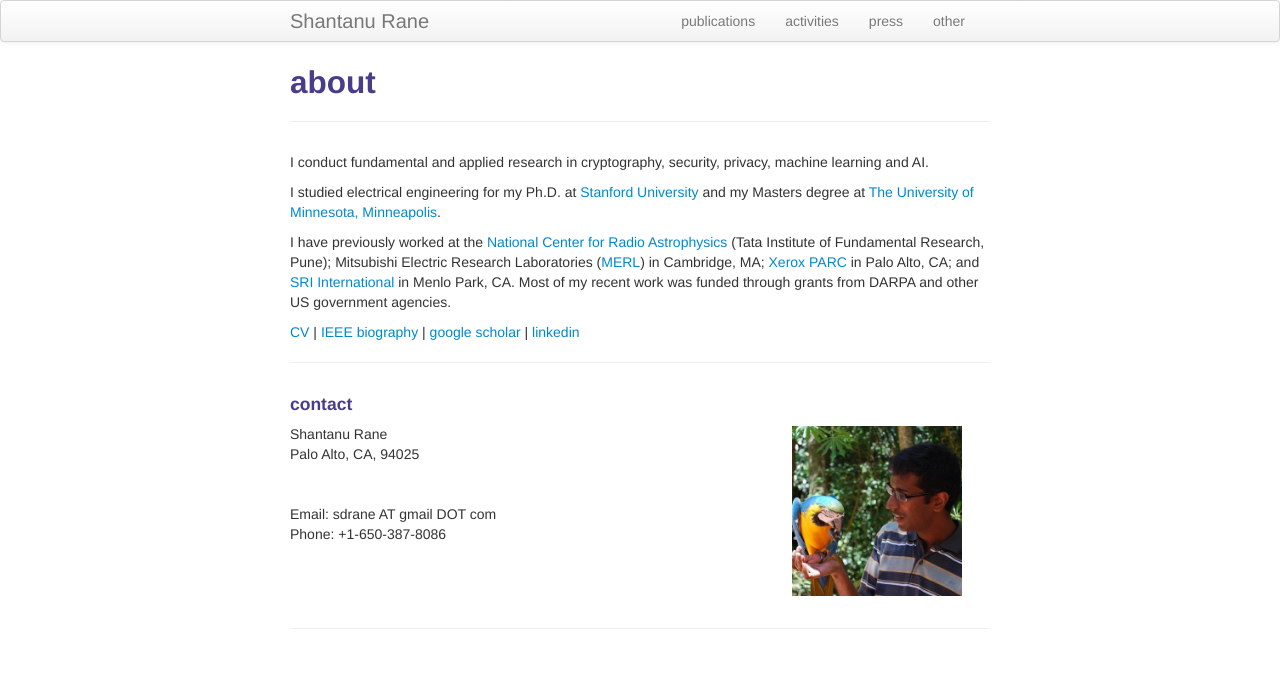
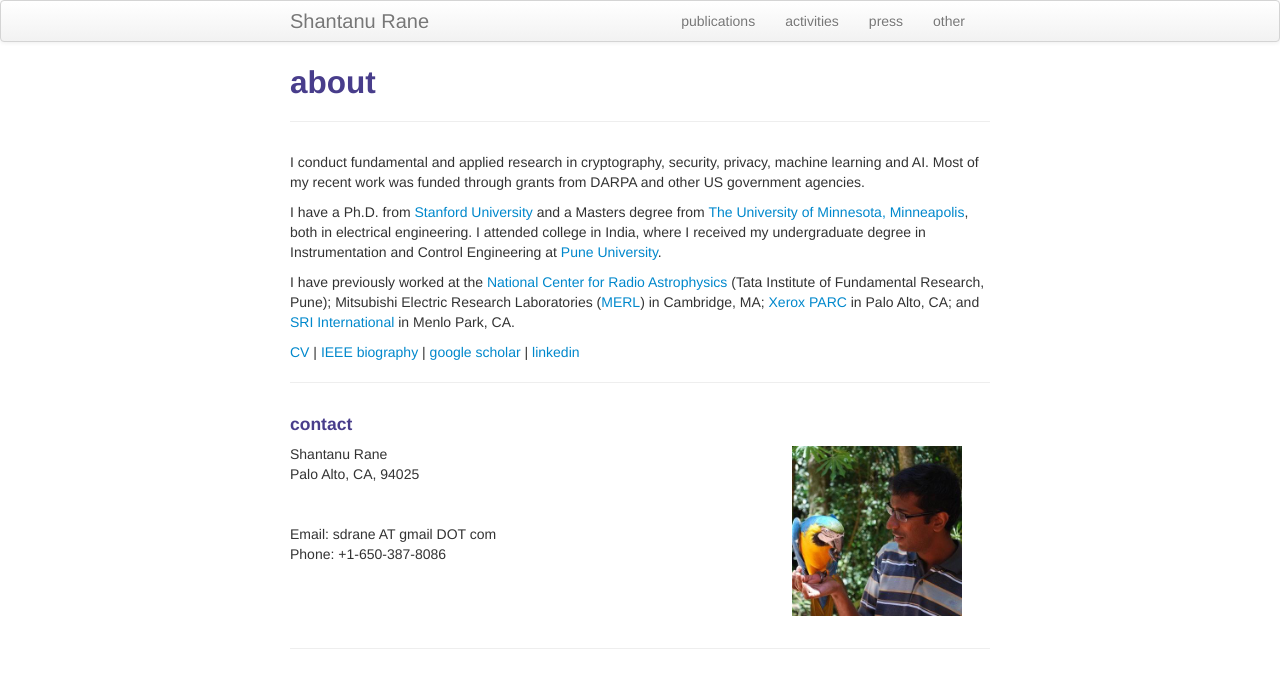
Before and after one commit to shantanudrane/shantanudrane.github.io, a Jekyll site: the page built from index.md, in a window 1280 px wide. Shown: the top 688 px of the page. Built offline with Jekyll 4.4.1, drawn with Linux system fonts in a browser that asks for light colours.

Commit message:
Added info about Pune University.
Updated the description and expanded on research and education background.

```diff
--- a/index.md
+++ b/index.md
@@ -4,11 +4,11 @@ title: about
 description: Shantanu Rane is a researcher in security and privacy.
 ---
 
-I conduct fundamental and applied research in cryptography, security, privacy, machine learning and AI.
+I conduct fundamental and applied research in cryptography, security, privacy, machine learning and AI. Most of my recent work was funded through grants from DARPA and other US government agencies.
 
-I studied electrical engineering for my Ph.D. at [Stanford University](https://www.stanford.edu) and my Masters degree at [The University of Minnesota, Minneapolis](https://www.umn.edu).
+I have a Ph.D. from [Stanford University](https://www.stanford.edu) and a Masters degree from [The University of Minnesota, Minneapolis](https://www.umn.edu), both in electrical engineering. I attended college in India, where I received my undergraduate degree in Instrumentation and Control Engineering at [Pune University](https://beta.unipune.ac.in).
 
-I have previously worked at the [National Center for Radio Astrophysics](https://www.ncra.tifr.res.in) (Tata Institute of Fundamental Research, Pune); Mitsubishi Electric Research Laboratories ([MERL](http://www.merl.com)) in Cambridge, MA; [Xerox PARC](https://en.wikipedia.org/wiki/PARC_(company)) in Palo Alto, CA; and [SRI International](https://www.sri.com) in Menlo Park, CA. Most of my recent work was funded through grants from DARPA and other US government agencies.
+I have previously worked at the [National Center for Radio Astrophysics](https://www.ncra.tifr.res.in) (Tata Institute of Fundamental Research, Pune); Mitsubishi Electric Research Laboratories ([MERL](http://www.merl.com)) in Cambridge, MA; [Xerox PARC](https://en.wikipedia.org/wiki/PARC_(company)) in Palo Alto, CA; and [SRI International](https://www.sri.com) in Menlo Park, CA.
 
 [CV](assets/docs/2022-03-Shantanu-Rane-Brief-CV.pdf) \| [IEEE biography](pages/ieeebio.md) \| [google scholar](https://scholar.google.com/citations?user=vE8fYtIAAAAJ&hl=en) \| [linkedin](https://www.linkedin.com/in/shantanu-rane-research/) <br/>
 
```
